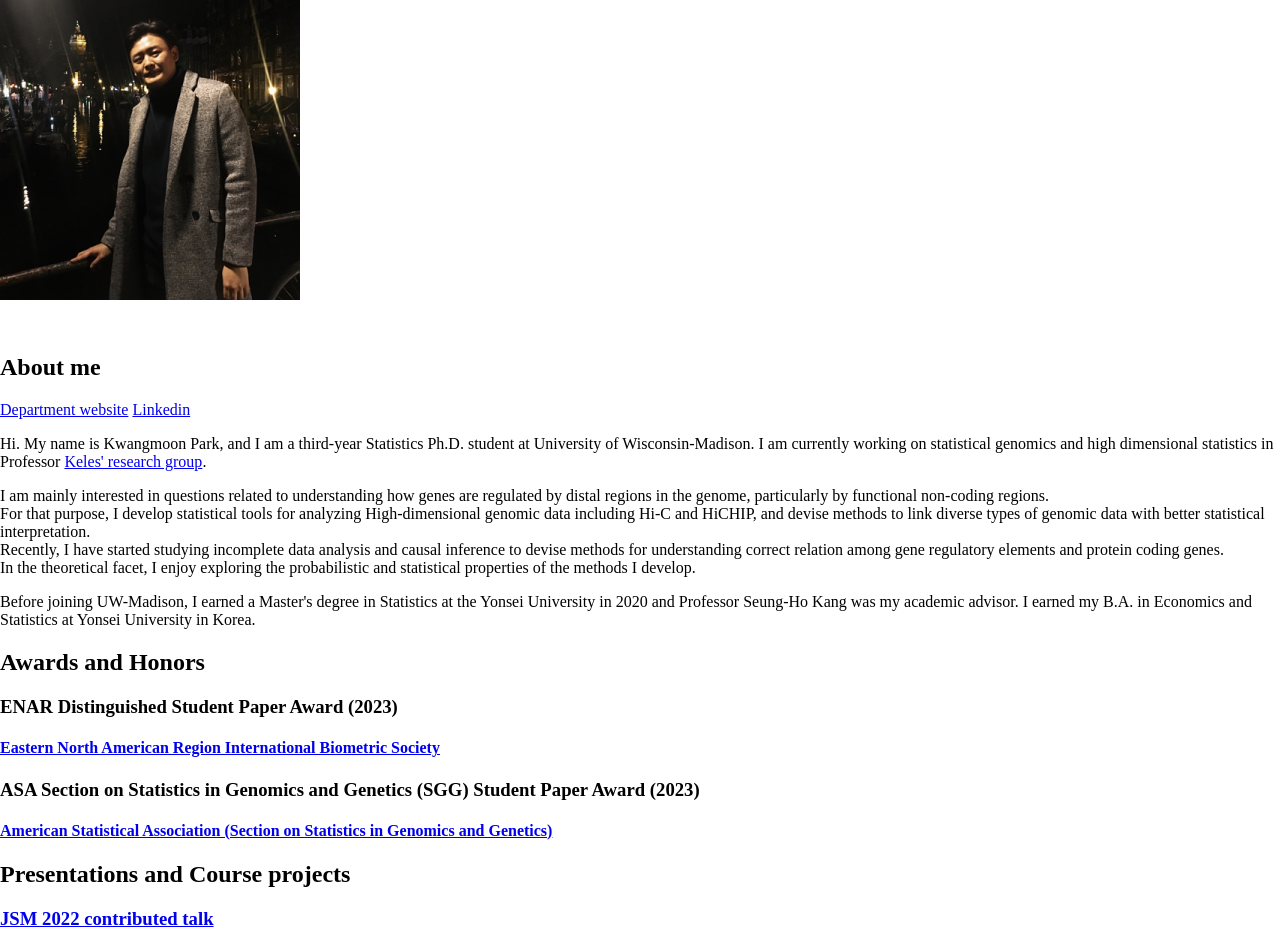
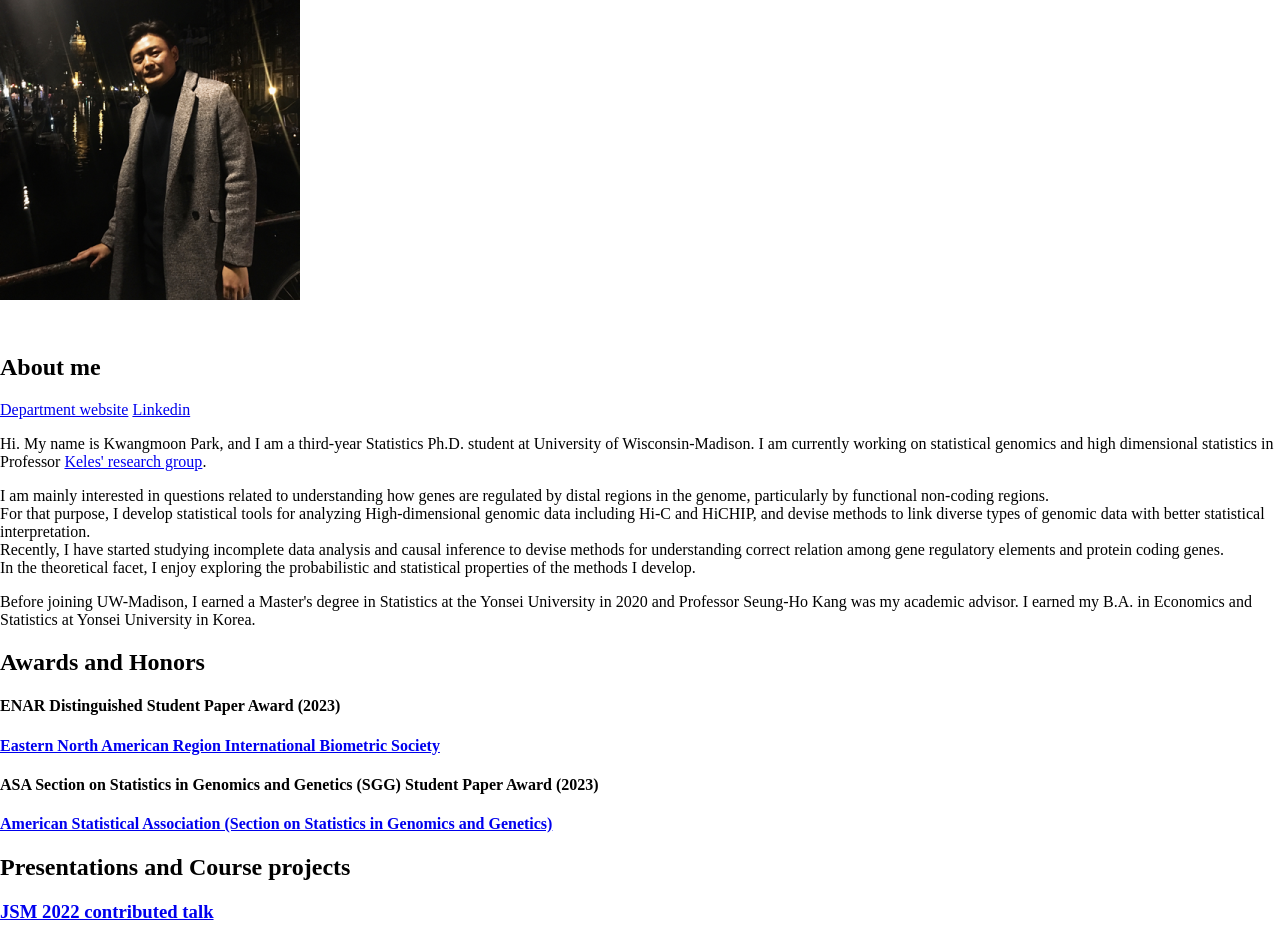
Before and after one commit to kmp0223/KwangmoonPark, a plain HTML site: page index.html in a window 1280 px wide. Shown: the part 58-1007 px from the top of the page. Drawn offline with Linux system fonts and the light colour scheme.

Commit message:
Update index.html

```diff
--- a/index.html
+++ b/index.html
@@ -21,10 +21,10 @@
     <p>Before joining UW-Madison, I earned a Master's degree in Statistics at the Yonsei University in 2020 and Professor Seung-Ho Kang was my academic advisor. I earned my B.A. in Economics and Statistics at Yonsei University in Korea.</p>
 
     <h2>Awards and Honors</h2>
-    <h3>ENAR Distinguished Student Paper Award (2023)</h3>
+    <h4>ENAR Distinguished Student Paper Award (2023)</h3>
     <h4><a href="https://www.enar.org/index.cfm"> Eastern North American Region International Biometric Society</a></h4>
 
-    <h3>ASA Section on Statistics in Genomics and Genetics (SGG) Student Paper Award (2023) </h3>
+    <h4>ASA Section on Statistics in Genomics and Genetics (SGG) Student Paper Award (2023) </h3>
     <h4><a href="https://community.amstat.org/sectiononstatisticsingenomicsandgenetics/home"> American Statistical Association (Section on Statistics in Genomics and Genetics)</a></h4>
 
 
```
